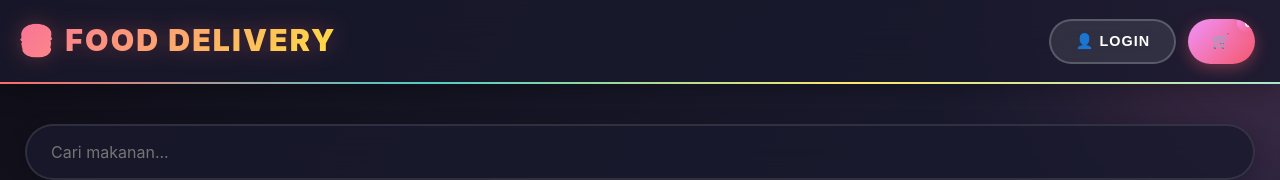
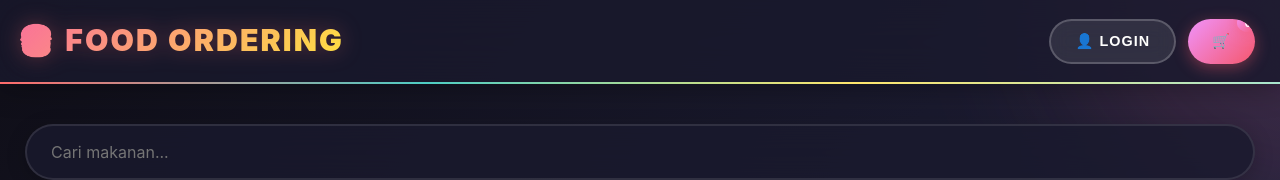
Before and after one commit to adzkal/food-order-app, a plain HTML site: page index.html in a window 1280 px wide. Shown: the top 180 px of the page. Drawn offline with Linux system fonts and the light colour scheme; no server answers.

Commit message:
Change logo text from 'Delivery' to 'Ordering'

```diff
--- a/index.html
+++ b/index.html
@@ -12,7 +12,7 @@
 
     <header class="header">
         <div class="header-content">
-            <div class="logo">🍔 Food Delivery</div>
+            <div class="logo">🍔 Food Ordering</div>
             <div class="header-actions">
                 <button class="btn btn-secondary" id="trackingBtn" style="display:none;" onclick="openTrackingStatus()">
                     🚚 Status Pesanan
```
